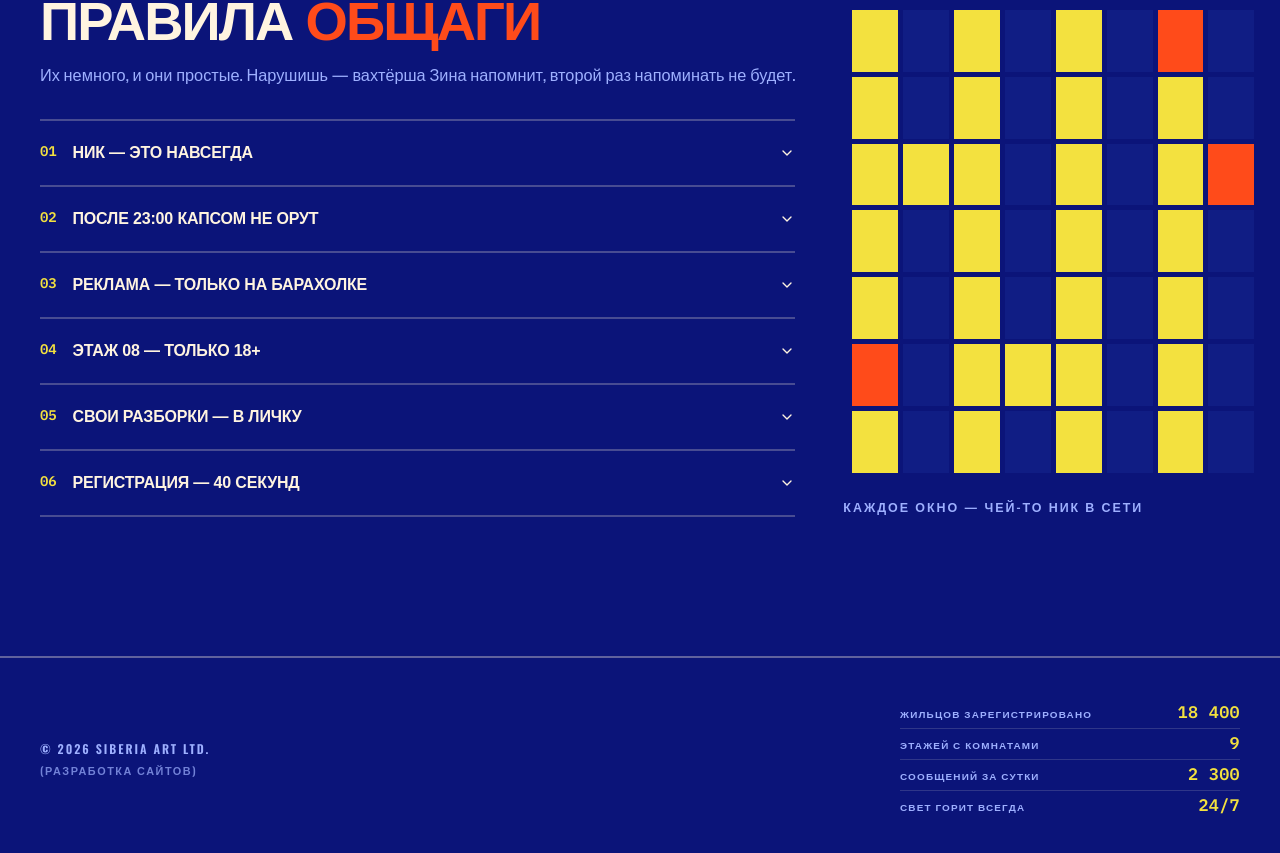
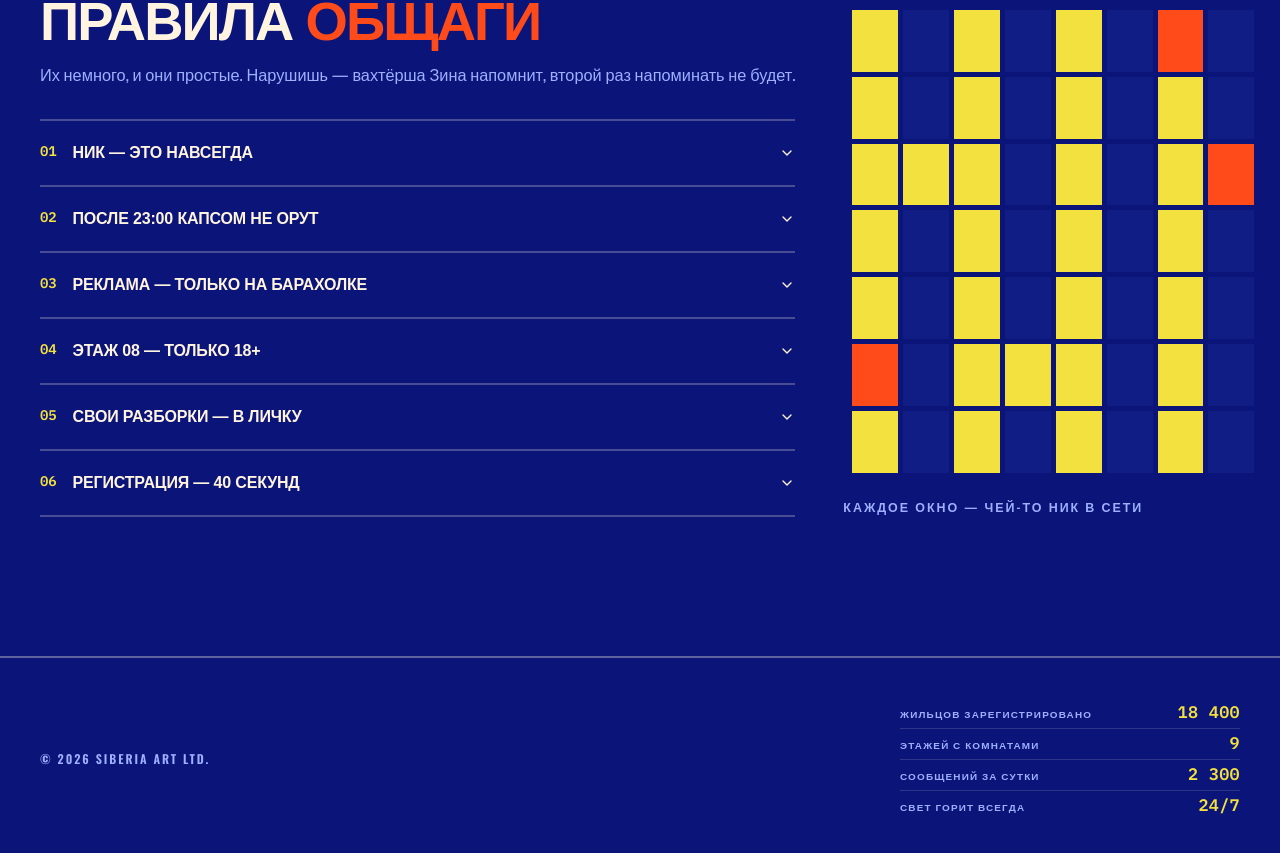
Before and after one commit to sperminator985-sketch/chat-app-registration, a React (Vite) app: page / in a window 1280 px wide. Shown: the part 2707-3560 px from the top of the page. Built offline with nearby package versions, Linux system fonts and the light colour scheme; no server answers; a web font is replaced by a local one.

Commit message:
[FIX] Вернул отмену действия

```diff
--- a/src/components/Footer.tsx
+++ b/src/components/Footer.tsx
@@ -3,10 +3,7 @@ import Stats from '@/components/Stats';
 const Footer = () => (
   <footer className="border-t-2 border-foreground/35 bg-card">
     <div className="mx-auto flex max-w-[1400px] flex-col items-center gap-4 px-5 py-10 text-[0.76rem] font-semibold uppercase tracking-[0.16em] text-muted-foreground sm:flex-row sm:items-center sm:justify-between md:px-10">
-      <span className="flex shrink-0 flex-col gap-1">
-        © 2026 Siberia Art Ltd.
-        <span className="text-[0.68rem] tracking-[0.14em] text-muted-foreground/70">(разработка сайтов)</span>
-      </span>
+      <span className="shrink-0">© 2026 Siberia Art Ltd.</span>
       <Stats />
     </div>
   </footer>
```
